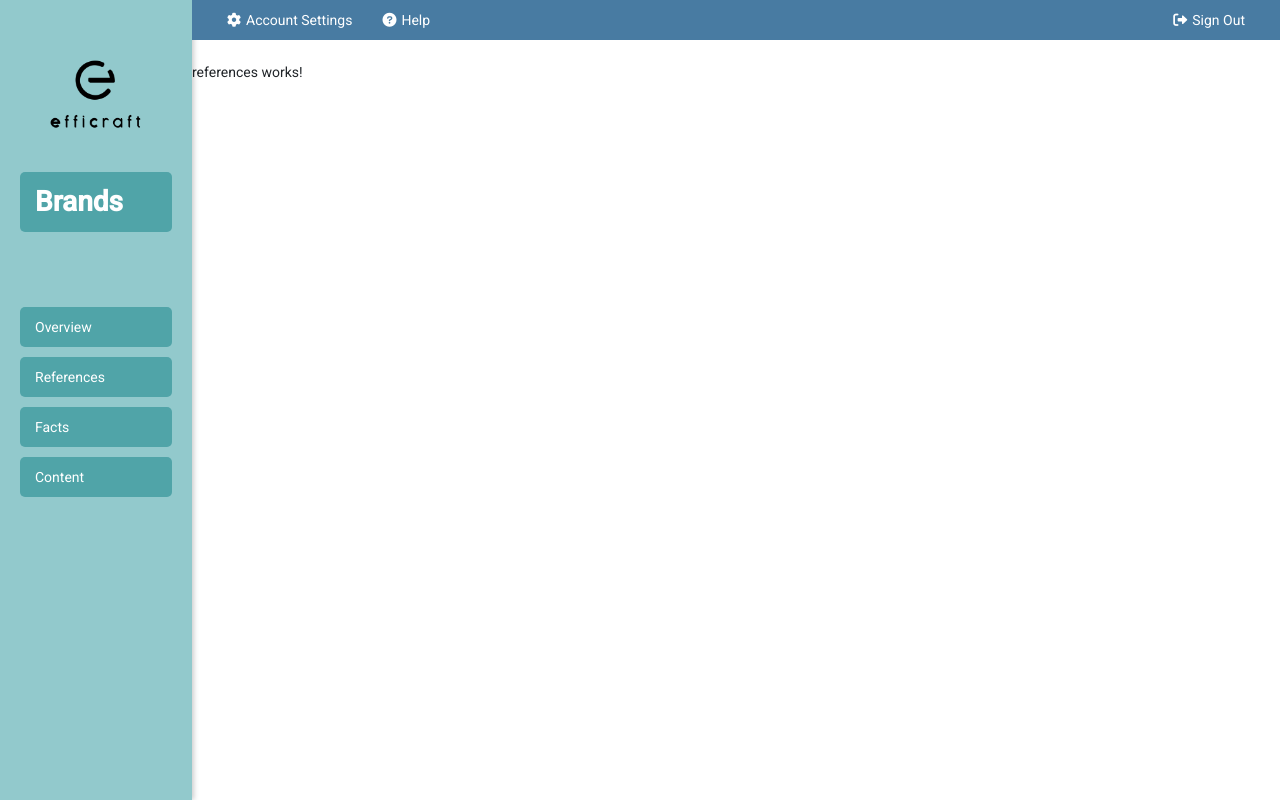
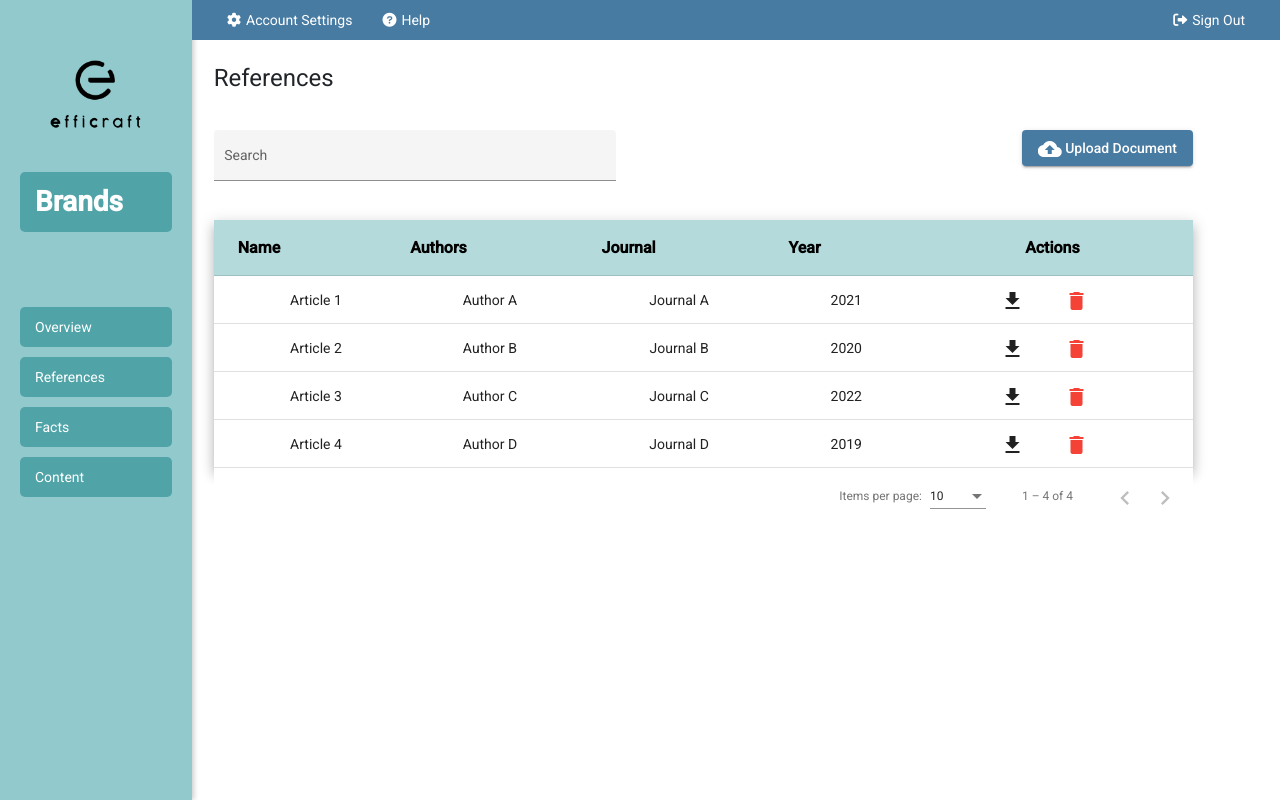
Before and after one commit to AlvaroBurga/eficraft, an Angular app: page /core/reference in a window 1280 px wide. Built offline with nearby package versions, Linux system fonts and the light colour scheme.

Commit message:
reference module 1st version

```diff
--- a/src/app/Core/core/core.component.scss
+++ b/src/app/Core/core/core.component.scss
@@ -6,6 +6,8 @@
 .content {
     width: 90%;
     margin-top: 2%;
+    margin-left: 2%;
+    margin-right: 2%;
 }
 
 .right-side {
--- a/src/app/Core/references/references.component.html
+++ b/src/app/Core/references/references.component.html
@@ -1 +1,55 @@
-<p>references works!</p>
+<h1>References</h1>
+
+<div class="utils">
+    <div class="search-bar">
+        <mat-form-field appearance="fill">
+            <mat-label>Search</mat-label>
+            <input matInput (input)="applyFilter($event)">
+        </mat-form-field>
+    </div>
+
+    <div class="upload-button">
+        <button mat-raised-button class="button-style" (click)="onUpload()">
+            <mat-icon>cloud_upload</mat-icon> Upload Document
+        </button>
+    </div>
+</div>
+
+<table mat-table [dataSource]="dataSource" matSort class="mat-elevation-z8">
+    <ng-container matColumnDef="name">
+        <th mat-header-cell *matHeaderCellDef mat-sort-header class="centered-header"> Name </th>
+        <td mat-cell *matCellDef="let element"> {{element.name}} </td>
+    </ng-container>
+
+    <ng-container matColumnDef="authors">
+        <th mat-header-cell *matHeaderCellDef mat-sort-header class="centered-header"> Authors </th>
+        <td mat-cell *matCellDef="let element"> {{element.authors}} </td>
+    </ng-container>
+
+    <ng-container matColumnDef="journal">
+        <th mat-header-cell *matHeaderCellDef mat-sort-header class="centered-header"> Journal </th>
+        <td mat-cell *matCellDef="let element"> {{element.journal}} </td>
+    </ng-container>
+
+    <ng-container matColumnDef="year">
+        <th mat-header-cell *matHeaderCellDef mat-sort-header class="centered-header"> Year </th>
+        <td mat-cell *matCellDef="let element"> {{element.year}} </td>
+    </ng-container>
+
+    <ng-container matColumnDef="actions">
+        <th mat-header-cell *matHeaderCellDef> Actions </th>
+        <td mat-cell *matCellDef="let element">
+            <button mat-button (click)="onDownload(element)"><mat-icon>download</mat-icon></button>
+            <button mat-button color="warn" (click)="onDelete(element)"><mat-icon>delete</mat-icon></button>
+        </td>
+    </ng-container>
+
+    <tr mat-header-row *matHeaderRowDef="displayedColumns"></tr>
+    <tr mat-row *matRowDef="let row; columns: displayedColumns;"></tr>
+</table>
+
+<mat-paginator [length]="dataSource.data.length"
+               [pageSize]="10"
+               [pageSizeOptions]="[5, 10, 20]"
+               (page)="pageEvent = $event">
+</mat-paginator>
--- a/src/app/Core/references/references.component.scss
+++ b/src/app/Core/references/references.component.scss
@@ -0,0 +1,43 @@
+.upload-button {
+    margin: 20px 0;
+}
+
+.search-bar {
+    margin: 20px 0;
+}
+
+.mat-form-field {
+    width: 200%;
+}
+
+table {
+    width: 100%;
+}
+
+.utils {
+    display: flex;
+    flex-direction: row;
+    justify-content: space-between;
+}
+
+.mat-header-cell {
+    background-color: #B5DADC;
+    color: black;
+    font-weight: bold;
+    font-size: 16px;
+    padding: 16px;
+    text-align: center;
+}
+
+.mat-cell {
+    text-align: center;
+}
+
+.button-style{
+    background-color: #487BA2; /* Green background */
+    color: white; /* White text */
+}
+
+.button-style:hover {
+    background-color: #385f7d; /* Darker green on hover */
+  }
--- a/src/app/Core/references/references.component.ts
+++ b/src/app/Core/references/references.component.ts
@@ -1,15 +1,56 @@
-import { Component, OnInit } from '@angular/core';
+import { AfterViewInit, Component, OnInit, ViewChild } from '@angular/core';
+import { MatSort, Sort } from '@angular/material/sort';
+import { MatTableDataSource } from '@angular/material/table';
+import { Reference } from 'src/app/Model/Reference';
 
 @Component({
   selector: 'app-references',
   templateUrl: './references.component.html',
   styleUrls: ['./references.component.scss']
 })
-export class ReferencesComponent implements OnInit {
+export class ReferencesComponent implements OnInit, AfterViewInit {
 
-  constructor() { }
+  displayedColumns: string[] = ['name', 'authors', 'journal', 'year', 'actions'];
+  dataSource = new MatTableDataSource<Reference>([]);
+  pageEvent: any;
+
+  @ViewChild(MatSort) sort!: MatSort;
+
+  constructor() {}
 
   ngOnInit(): void {
+      // Replace with your data fetching logic
+      this.dataSource.data = [
+        new Reference(1, 'Article 1', 'Author A', 'Journal A', 2021),
+        new Reference(2, 'Article 2', 'Author B', 'Journal B', 2020),
+        new Reference(3, 'Article 3', 'Author C', 'Journal C', 2022),
+        new Reference(4, 'Article 4', 'Author D', 'Journal D', 2019)
+    ];
+  }
+
+  ngAfterViewInit(): void {
+    this.dataSource.sort = this.sort;
+  }
+
+  applyFilter(event: Event): void {
+    const filterValue = (event.target as HTMLInputElement).value; // Cast to HTMLInputElement
+    this.dataSource.filter = filterValue.trim().toLowerCase();
+}
+
+  onUpload(): void {
+      // Logic for upload
+      console.log('Upload button clicked');
+  }
+
+  onDownload(element: Reference): void {
+      // Logic for downloading the selected entry
+      console.log('Download button clicked for', element);
+  }
+
+  onDelete(element: Reference): void {
+      // Logic for deleting the selected entry
+      console.log('Delete button clicked for', element);
+      this.dataSource.data = this.dataSource.data.filter(item => item !== element);
   }
 
 }
--- /dev/null
+++ b/src/app/Model/Reference.ts
@@ -0,0 +1,16 @@
+export class Reference {
+    id: number = 0;
+    name : string = "";
+    authors : string = "";
+    journal : string = "";
+    year : number = 0;
+
+    constructor(id: number, name: string, authors: string, journal: string, year: number) {
+        this.id = id;
+        this.name = name;
+        this.authors = authors;
+        this.journal = journal;
+        this.year = year;
+    }
+
+}
```
Also changed, not shown: src/app/app.module.ts (+13 -0 lines).
